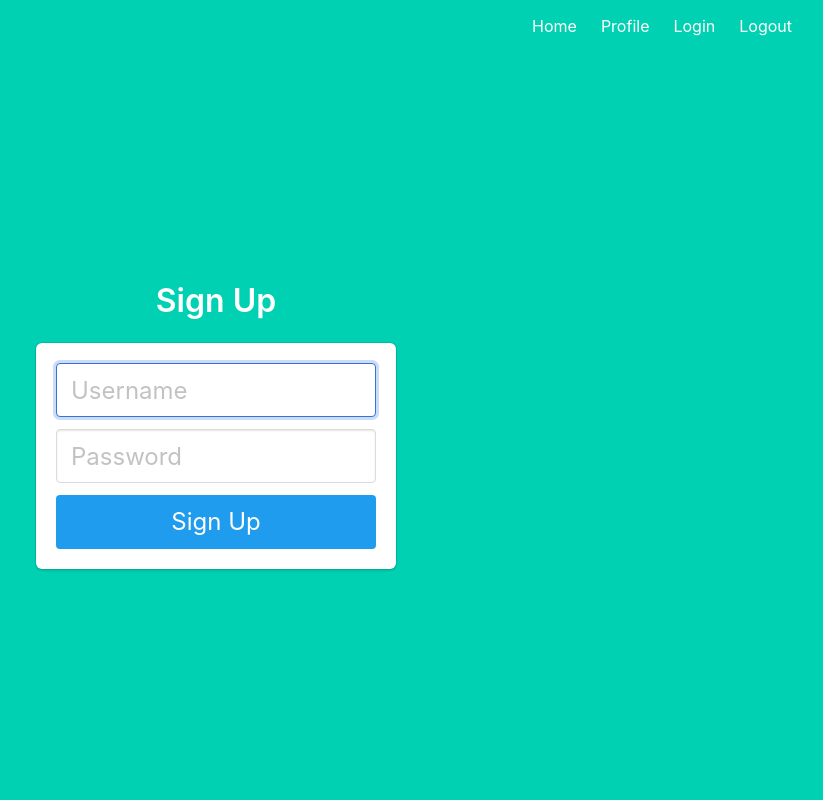
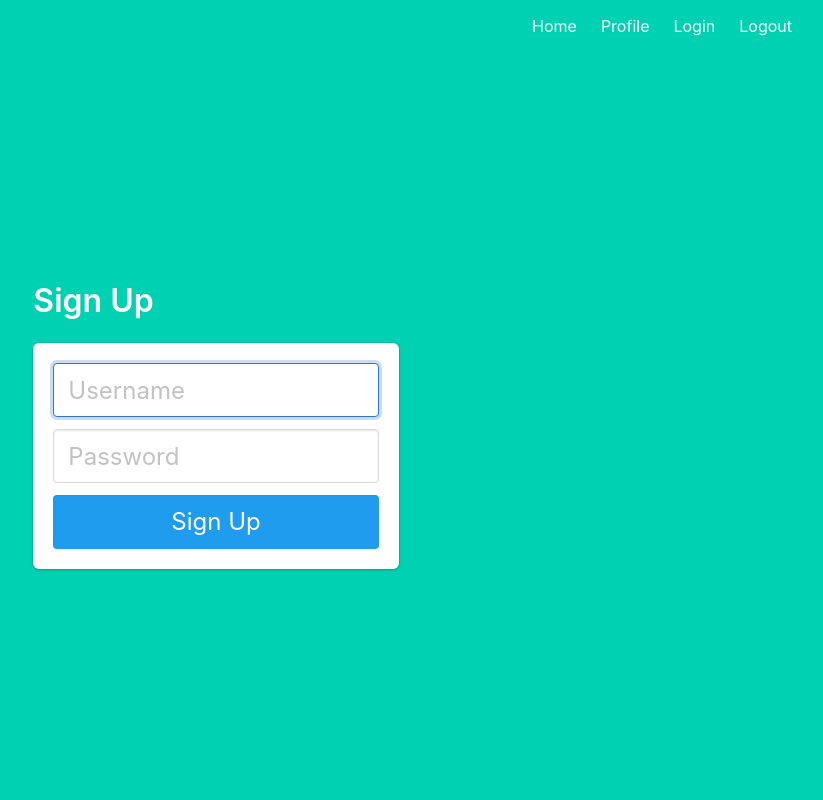
Before and after one commit to 0Hal0/or-pdf-tool, a Flask app: page /add/admin in a window 1280 px wide. Shown: the whole page, without its empty margins (424-1247 px from the left). Run offline with Flask 3, Linux system fonts and the light colour scheme; the visitor is signed in with stand-in values (Sample User, id 1); parts of the project's set-up code (start-up, migrations or seed data) failed here and were passed over.

Commit message:
PT-8 | Minor style changes

```diff
--- a/src/templates/base.html
+++ b/src/templates/base.html
@@ -10,7 +10,7 @@
 </head>
 
 <body>
-    <section class="hero is-primary is-fullheight">
+    <section class="hero is-primary is-fullheight is-fullwidth">
 
         <div class="hero-head">
             <nav class="navbar">
@@ -48,7 +48,7 @@
         </div>
 
         <div class="hero-body">
-            <div class="container has-text-centered">
+            <div class="container is-fluid">
                {% block content %}
                {% endblock %}
             </div>
```
Also changed, not shown: src/templates/admin.html (+14 -3 lines).
